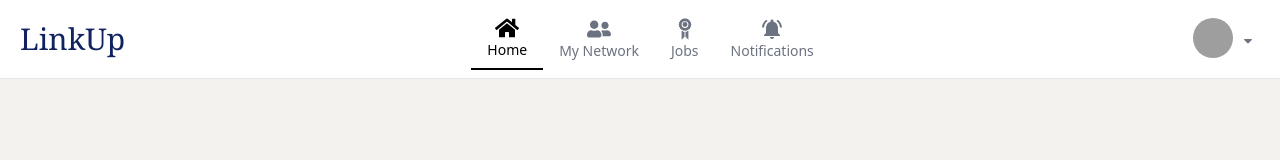
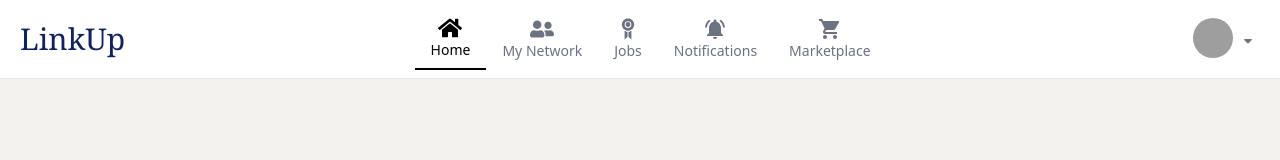
Before and after one commit to falak50/LinkUp-Client, a React (Vite) app: page / in a window 1280 px wide. Shown: the top 160 px of the page. Built offline with nearby package versions, Linux system fonts and the light colour scheme; no server answers.

Commit message:
delete not done in marketplace incon

```diff
--- a/src/pages/Shared/NavBar.jsx
+++ b/src/pages/Shared/NavBar.jsx
@@ -3,7 +3,7 @@ import { Link, NavLink, useNavigate } from "react-router-dom";
 import { AuthContext } from "../../providers/AuthProviders";
 import { FaHome, FaSortDown, FaUserFriends } from "react-icons/fa";
 import { GiAchievement } from "react-icons/gi";
-import { MdNotificationsActive } from "react-icons/md";
+import { MdNotificationsActive, MdShoppingCart } from "react-icons/md";
 import { IoSettingsSharp } from "react-icons/io5";
 import dpImg from "../../assets/dpImg.jpg";
 import { IoIosLogOut } from "react-icons/io";
@@ -102,6 +102,22 @@ const NavBar = () => {
           </div>
         </NavLink>
       </li>
+      <li>
+        <NavLink
+          to="/marketplace"
+          className={({ isActive }) =>
+            isActive
+              ? "text-black border-b-2 border-black border-solid rounded-none"
+              : "text-gray-500"
+          }
+        >
+          <div className="flex flex-col items-center">
+            {/* <MdNotificationsActive className="text-2xl" /> */}
+            <MdShoppingCart className="text-2xl"  />
+            <h1 className="text-sm hidden md:block">Marketplace</h1>
+          </div>
+        </NavLink>
+      </li>
     </>
   );
 
```
